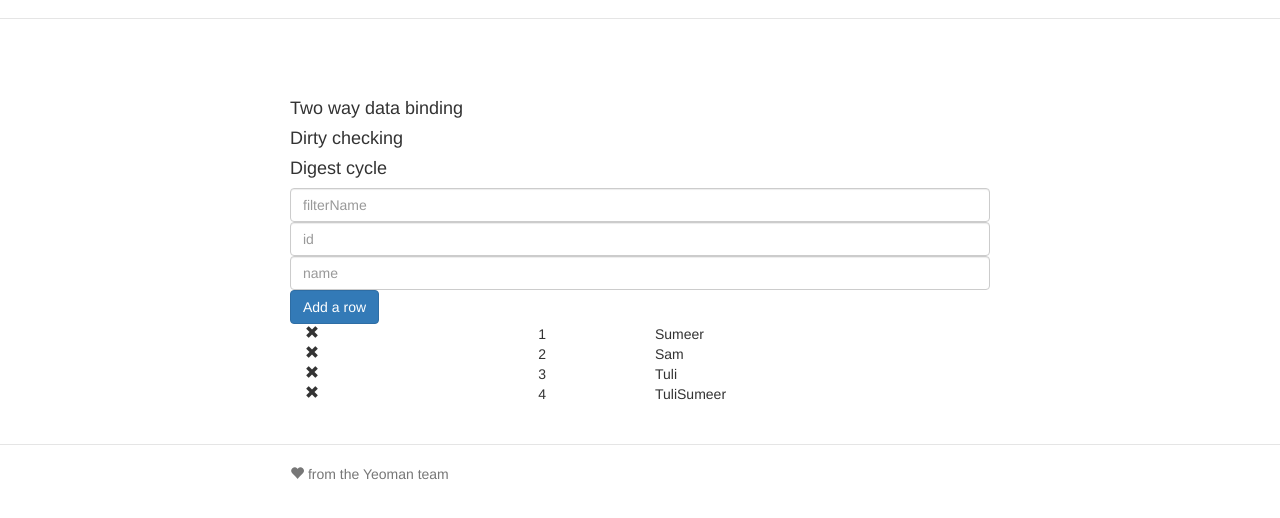
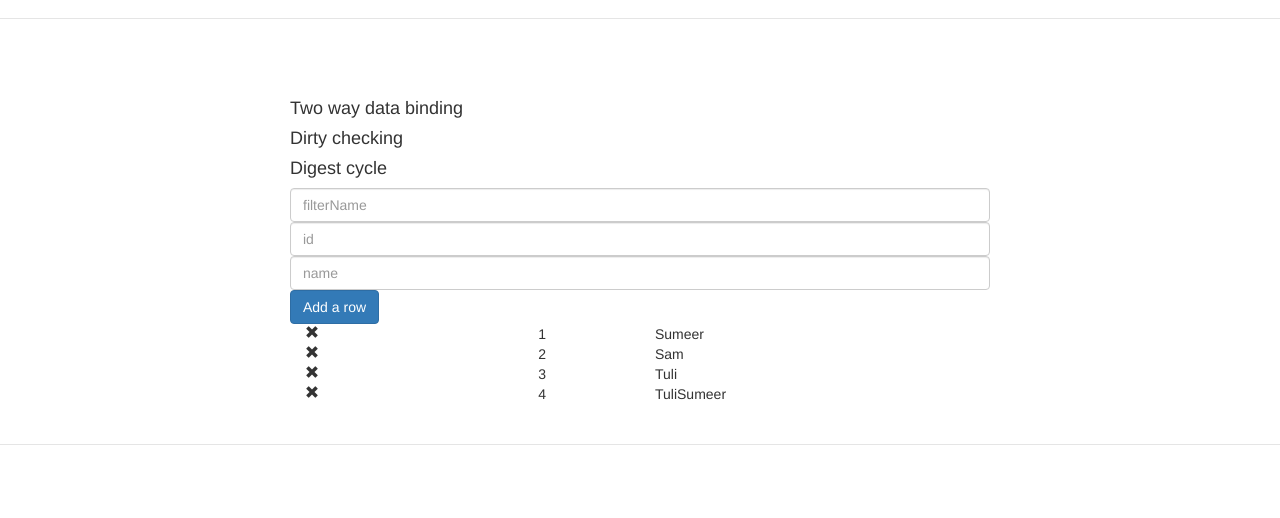
Before and after one commit to smer007/anglr, a website: page app/index.html in a window 1280 px wide. Shown: the part 54-572 px from the top of the page. Drawn offline with nearby package versions, Linux system fonts and the light colour scheme; some packages are replaced by stand-ins of ours; files that its build step writes are made by us from their sources.

Commit message:
removes footer

```diff
--- a/app/index.html
+++ b/app/index.html
@@ -54,7 +54,7 @@
 
     <div class="footer">
       <div class="container">
-        <p><span class="glyphicon glyphicon-heart"></span> from the Yeoman team</p>
+
       </div>
     </div>
 
```
